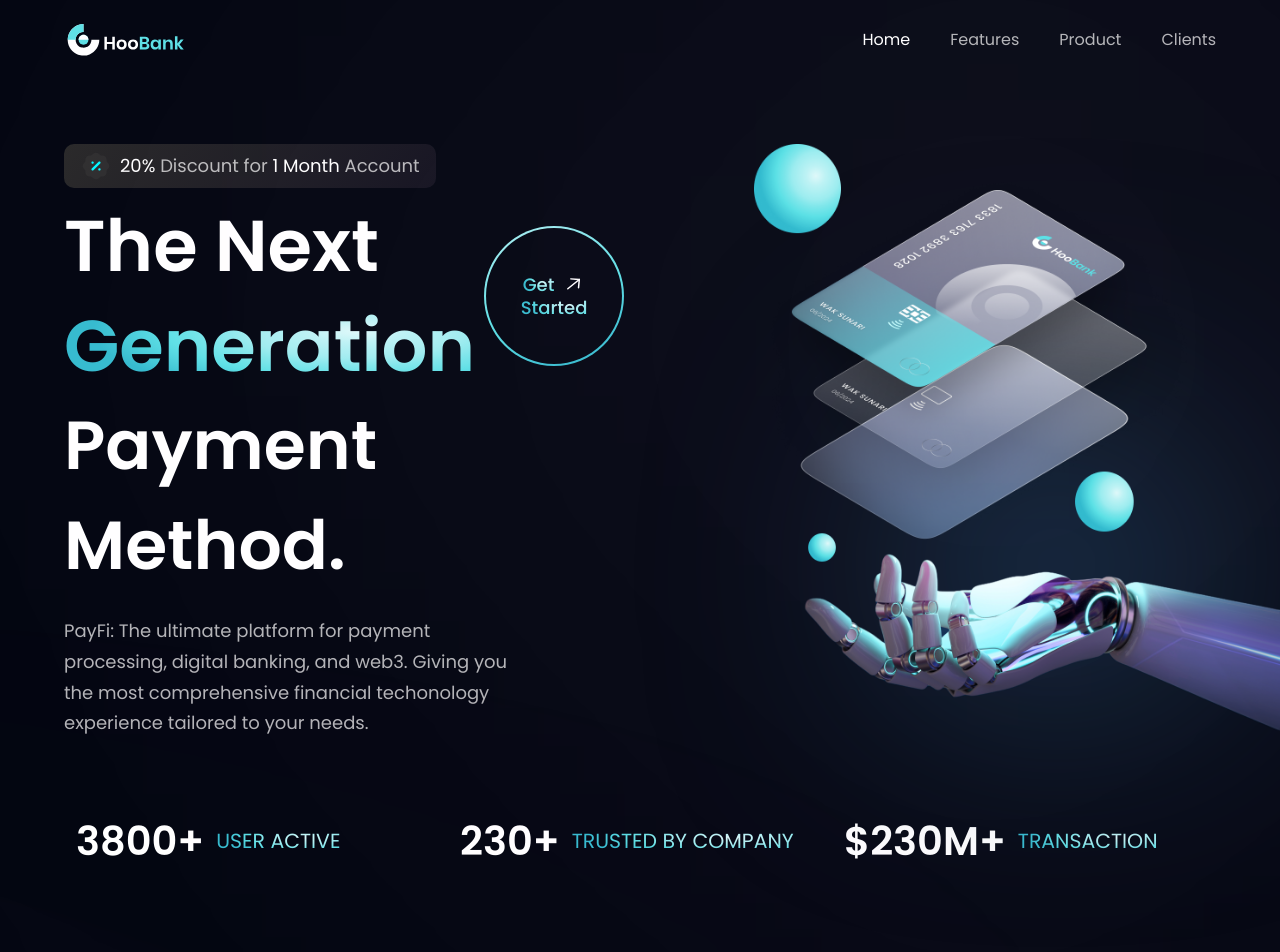
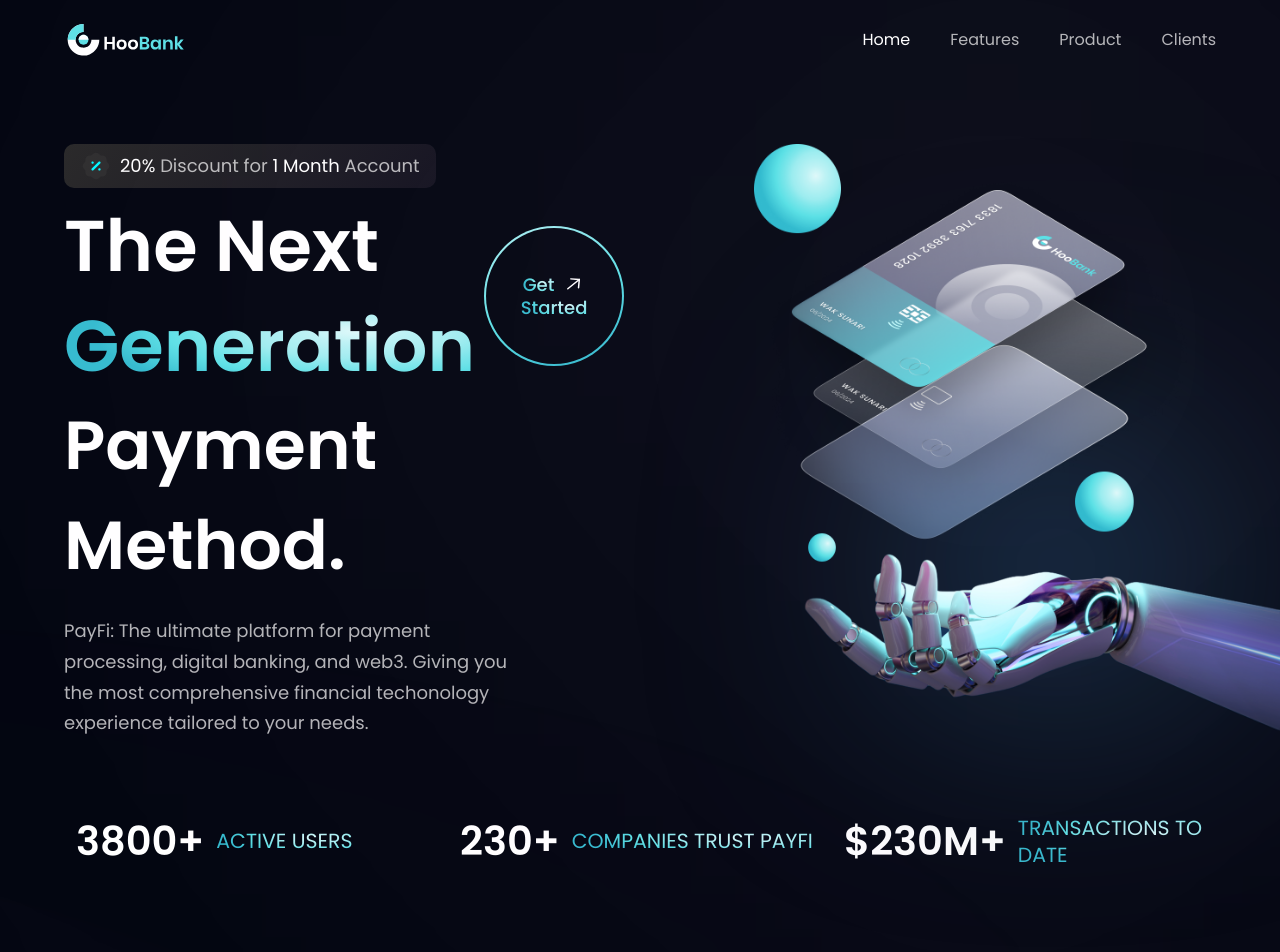
Before and after one commit to codedbyshaun/FinTech-React, a React (Vite) app in the folder modern_fintech_app/: page / in a window 1280 px wide. Shown: the top 952 px of the page. Built offline with nearby package versions, Linux system fonts and the light colour scheme.

Commit message:
Update index.js
Correct stats-constants titles

```diff
--- a/modern_fintech_app/src/constants/index.js
+++ b/modern_fintech_app/src/constants/index.js
@@ -73,17 +73,17 @@
 export const stats = [
   {
     id: "stats-1",
-    title: "User Active",
+    title: "Active Users",
     value: "3800+",
   },
   {
     id: "stats-2",
-    title: "Trusted by Company",
+    title: "Companies trust PayFi",
     value: "230+",
   },
   {
     id: "stats-3",
-    title: "Transaction",
+    title: "Transactions to date",
     value: "$230M+",
   },
 ];
```
